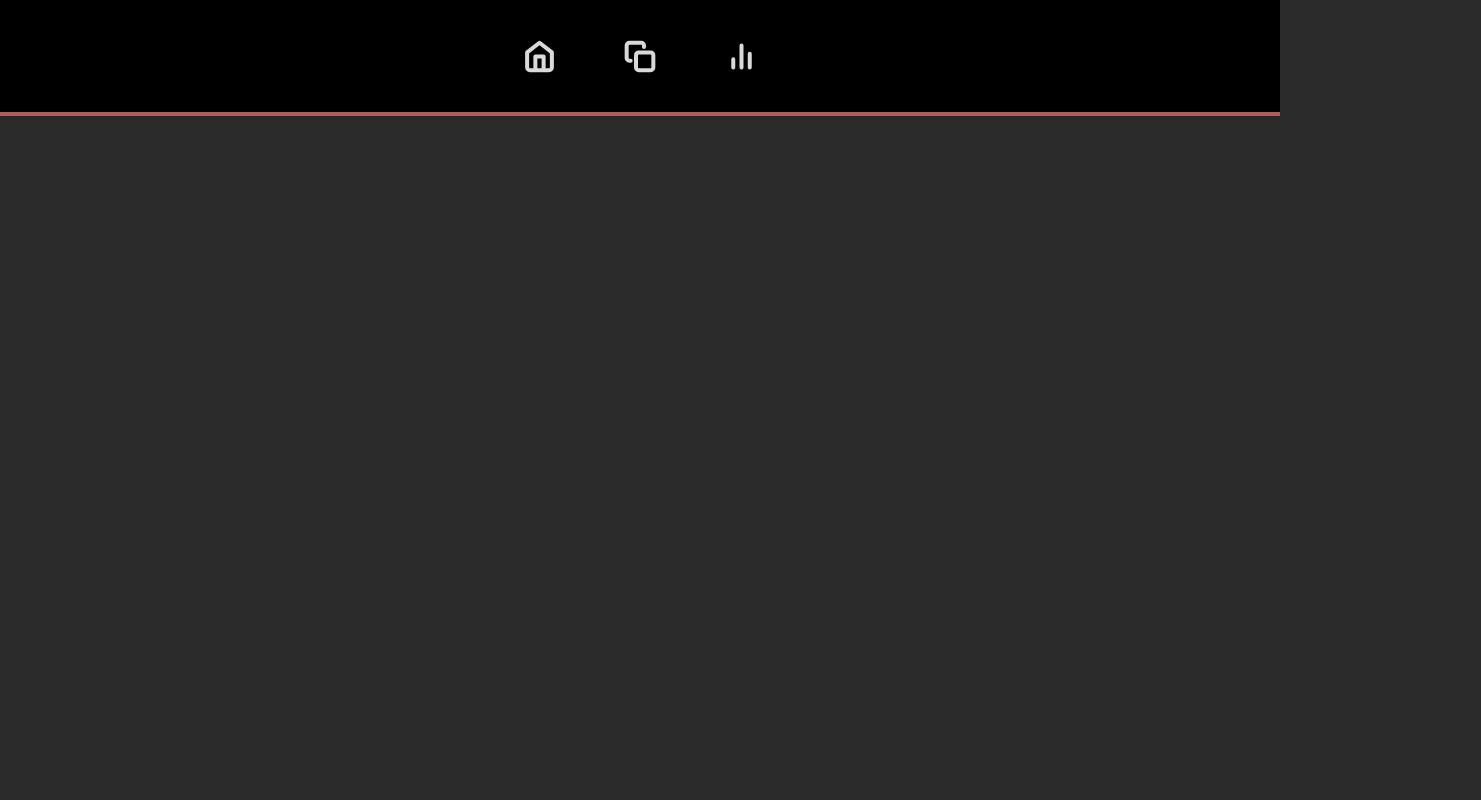
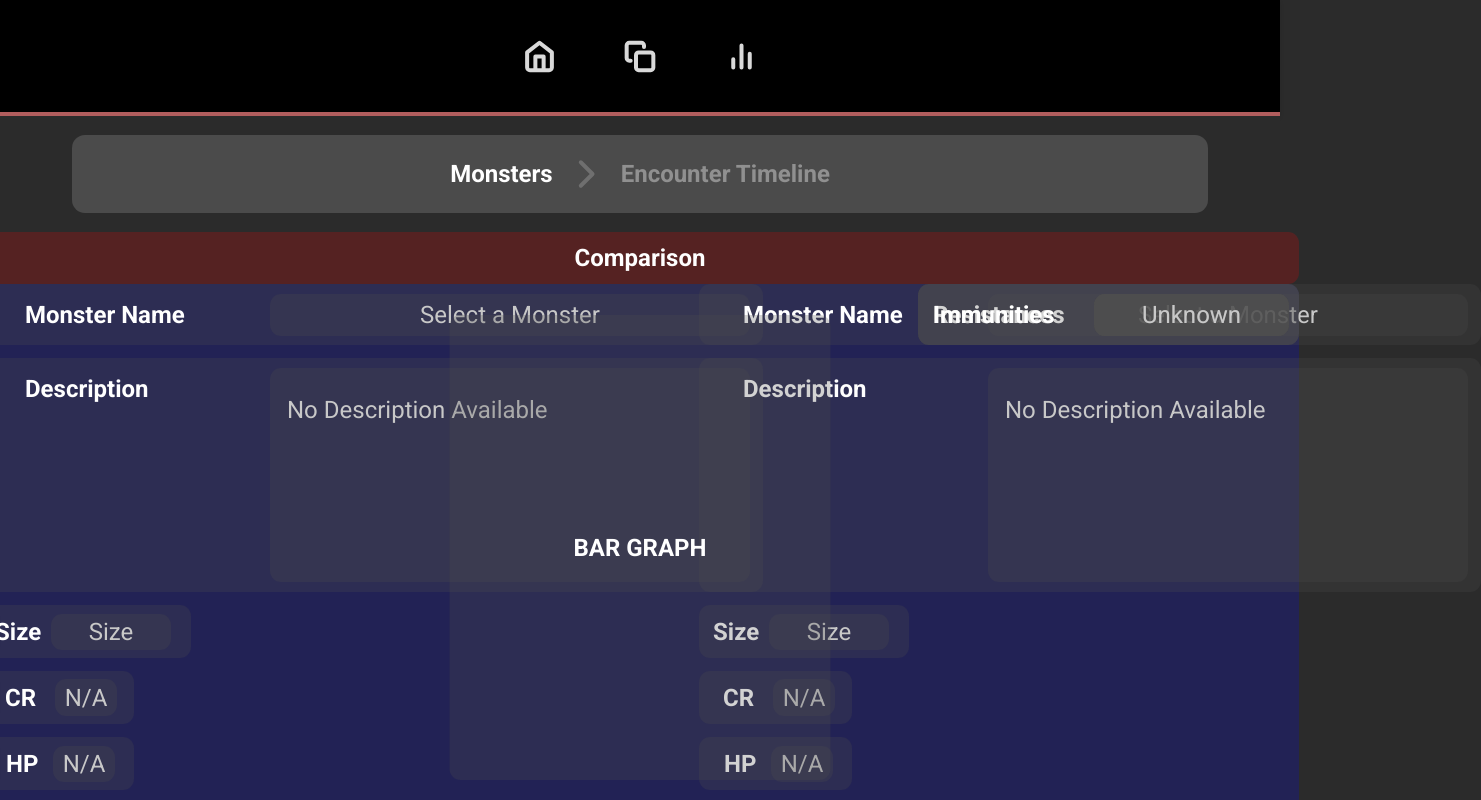
Before and after one commit to KeaganCB-OW/Formative-One-BeastBinder, a React (Create React App) app in the folder beastbinder-app/: page /enhanced-comparison in a window 1280 px wide. Before the commit this address had no page. Shown: the top 800 px of the page, 1481 px wide, since content can reach past the window. Built offline with nearby package versions, Linux system fonts and the light colour scheme.

Commit message:
Some experementation with enhanced Comparison

```diff
--- a/beastbinder-app/src/App.js
+++ b/beastbinder-app/src/App.js
@@ -4,6 +4,8 @@ import LandingPage from "./pages/LandingPage";
 import TimelinePage from "./pages/TimelinePage";
 import ComparisonPage from "./pages/ComparisonPage";
 import Navbar from "./components/Navbar";
+import EnhancedComparisonPage from "./pages/EnhancedComparisonPage";
+
 
 function App() {
   return (
@@ -13,6 +15,7 @@ function App() {
         <Route path="/" element={<LandingPage />} />
         <Route path="/timeline" element={<TimelinePage />} />
         <Route path="/comparison" element={<ComparisonPage />} /> {/* New Route */}
+        <Route path="/enhanced-comparison" element={<EnhancedComparisonPage />} />
       </Routes>
     </Router>
   );
--- a/beastbinder-app/src/components/MonsterSearch.js
+++ b/beastbinder-app/src/components/MonsterSearch.js
@@ -1,10 +1,12 @@
 import React, { useState } from "react";
 import "./MonsterSearch.css";
+import { useNavigate } from "react-router-dom"; // ✅ Import useNavigate
 
 const MonsterSearch = ({ onMonsterSelect }) => {
   // State for search input and selected monster
   const [searchTerm, setSearchTerm] = useState("");
   const [selectedMonster, setSelectedMonster] = useState(null);
+  const navigate = useNavigate(); // ✅ Initialize navigation hook
 
   // Hardcoded test monster list
   const allMonsters = [
@@ -88,6 +90,11 @@ const MonsterSearch = ({ onMonsterSelect }) => {
     }
   };
 
+  // ✅ Navigation Logic for Compare Button
+  const handleCompare = () => {
+    navigate("/enhanced-comparison");
+  };
+
   return (
     <div className="search-box-outer">
       {/* Magnifying Glass Icon */}
@@ -126,8 +133,12 @@ const MonsterSearch = ({ onMonsterSelect }) => {
           )}
         </div>
 
-        {/* Compare Button (Only visible if there are results) */}
-        {filteredMonsters.length > 0 && <button className="compare-button">Compare</button>}
+        {/* ✅ Compare Button (Only visible if there are results) */}
+        {filteredMonsters.length > 0 && (
+          <button className="compare-button" onClick={handleCompare}>
+            Compare
+          </button>
+        )}
       </div>
     </div>
   );
--- /dev/null
+++ b/beastbinder-app/src/pages/EnhancedComparisonPage.css
@@ -0,0 +1,64 @@
+/* Enhanced Comparison Page - Base Styling */
+.enhanced-comparison-page {
+    background-color: #2B2B2B;
+    min-height: 100vh;
+    display: flex;
+    flex-direction: column;
+    align-items: center;
+}
+
+/* Title Container */
+.comparison-title-container {
+    width: 1318px;
+    height: 52px;
+    background-color: rgba(255, 0, 0, 0.2);
+    border-radius: 11px;
+    position: absolute;
+    top: calc(92px + 43px + 78px + 19px);
+    left: 50%;
+    transform: translateX(-50%);
+    display: flex;
+    align-items: center;
+    justify-content: center;
+}
+
+/* Content Container */
+.comparison-content-container {
+    width: 1318px;
+    height: 791px;
+    background-color: rgba(0, 0, 255, 0.2);
+    border-radius: 11px;
+    position: absolute;
+    top: calc(92px + 43px + 78px + 19px + 52px);
+    left: 50%;
+    transform: translateX(-50%);
+    display: flex;
+    justify-content: space-between;
+}
+
+/* Monster Sections */
+.monster-section {
+    width: 600px;
+    display: flex;
+    flex-direction: column;
+    gap: 13px;
+}
+
+/* Attribute Graph Placeholder */
+.attribute-graph-box {
+    width: 381px;
+    height: 465px;
+    background-color: rgba(78, 78, 78, 0.25);
+    border-radius: 11px;
+    position: absolute;
+    bottom: 20px;
+    left: 50%;
+    transform: translateX(-50%);
+    display: flex;
+    align-items: center;
+    justify-content: center;
+    color: white;
+    font-family: "Roboto", sans-serif;
+    font-size: 24px;
+    font-weight: 700;
+}
--- /dev/null
+++ b/beastbinder-app/src/pages/EnhancedComparisonPage.js
@@ -0,0 +1,80 @@
+import React, { useState } from "react";
+import "./EnhancedComparisonPage.css";
+import Breadcrumbs from "../components/Breadcrumbs";
+import MonsterDisplayName from "../components/MonsterDisplayName";
+import MonsterDescription from "../components/MonsterDescription";
+import MonsterSize from "../components/MonsterSize";
+import MonsterCR from "../components/MonsterCR";
+import MonsterHP from "../components/MonsterHP";
+import MonsterAC from "../components/MonsterAC";
+import MonsterVulnerabilities from "../components/MonsterVulnerabilities";
+import MonsterResistances from "../components/MonsterResistances";
+import MonsterImmunities from "../components/MonsterImmunities";
+
+const EnhancedComparisonPage = () => {
+  const [selectedMonster1, setSelectedMonster1] = useState({
+    name: "",
+    description: "",
+    size: "",
+    cr: "",
+    hp: "",
+    ac: "",
+    vulnerability: "",
+    resistances: "",
+    immunities: "",
+  });
+
+  const [selectedMonster2, setSelectedMonster2] = useState({
+    name: "",
+    description: "",
+    size: "",
+    cr: "",
+    hp: "",
+    ac: "",
+    vulnerability: "",
+    resistances: "",
+    immunities: "",
+  });
+
+  return (
+    <div className="enhanced-comparison-page">
+      <Breadcrumbs />
+      <div className="comparison-title-container">
+        <h2 className="comparison-title">Comparison</h2>
+      </div>
+
+      <div className="comparison-content-container">
+        {/* Monster 1 Section */}
+        <div className="monster-section">
+          <MonsterDisplayName monsterName={selectedMonster1.name} />
+          <MonsterDescription description={selectedMonster1.description} />
+          <MonsterSize size={selectedMonster1.size} />
+          <MonsterCR cr={selectedMonster1.cr} />
+          <MonsterHP hp={selectedMonster1.hp} />
+          <MonsterAC ac={selectedMonster1.ac} />
+          <MonsterVulnerabilities vulnerability={selectedMonster1.vulnerability} />
+          <MonsterResistances resistance={selectedMonster1.resistances} />
+          <MonsterImmunities immunity={selectedMonster1.immunities} />
+        </div>
+
+        {/* Monster 2 Section */}
+        <div className="monster-section">
+          <MonsterDisplayName monsterName={selectedMonster2.name} />
+          <MonsterDescription description={selectedMonster2.description} />
+          <MonsterSize size={selectedMonster2.size} />
+          <MonsterCR cr={selectedMonster2.cr} />
+          <MonsterHP hp={selectedMonster2.hp} />
+          <MonsterAC ac={selectedMonster2.ac} />
+          <MonsterVulnerabilities vulnerability={selectedMonster2.vulnerability} />
+          <MonsterResistances resistance={selectedMonster2.resistances} />
+          <MonsterImmunities immunity={selectedMonster2.immunities} />
+        </div>
+      </div>
+
+      {/* Placeholder for Bar Graph */}
+      <div className="attribute-graph-box">BAR GRAPH</div>
+    </div>
+  );
+};
+
+export default EnhancedComparisonPage;
```
